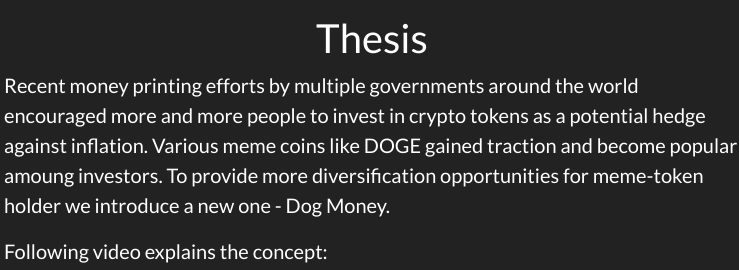
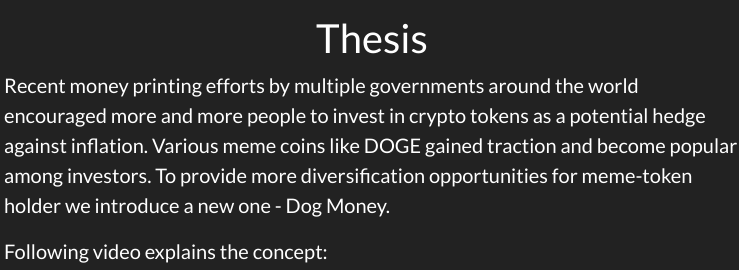
Before and after one commit to dogmoney/dogmoney.github.io, a plain HTML site: page index.html in a window 1280 px wide. Shown: the part 481-751 px from the top of the page, 268-1007 px from the left. Drawn offline with nearby package versions, Linux system fonts and the light colour scheme.

Commit message:
Fix typo

```diff
--- a/index.html
+++ b/index.html
@@ -54,7 +54,7 @@
                   <h2 class="text-center">Thesis</h2>
                   <p class="lead">Recent money printing efforts by multiple governments around the world encouraged
                     more and more people to invest in crypto tokens as a potential hedge against inflation.
-                    Various meme coins like DOGE gained traction and become popular amoung investors.
+                    Various meme coins like DOGE gained traction and become popular among investors.
                     To provide more diversification opportunities for meme-token holder we introduce a new one - Dog Money.
                   </p>
                   <p class="lead">Following video explains the concept:</p>
```
